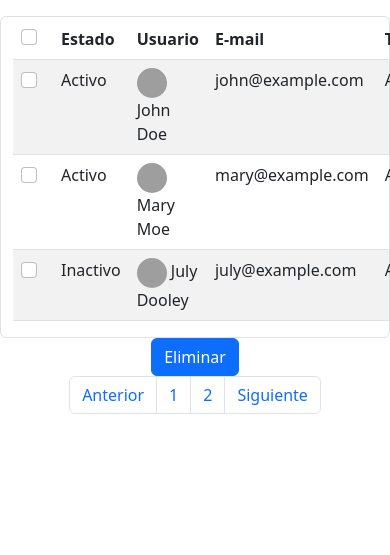
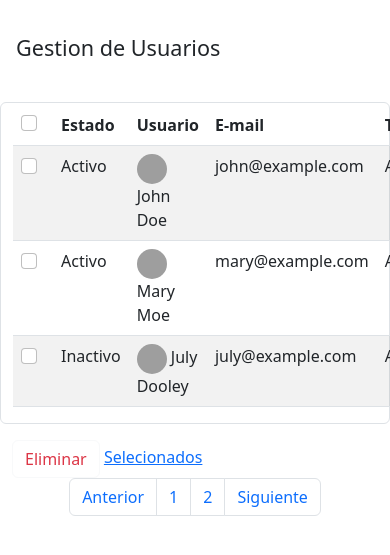
Before and after one commit to ezemartlopez/CrudDjango, a Django app: template crud/templates/ejemplo.html in a window 390 px wide; the page is wider, and only the part inside the window is pictured. Shown: the top 555 px of that part. Run offline with Django 4.2, Linux system fonts and the light colour scheme; the template is opened without the code that fills it, so the values that code supplies are empty; grey boxes are pictures that could not be loaded.

Commit message:
pequenos cambios que le agrego para modificar el crud todavia falta mejorar un poco.

```diff
--- a/crud/templates/ejemplo.html
+++ b/crud/templates/ejemplo.html
@@ -8,7 +8,9 @@
   <script src="https://cdn.jsdelivr.net/npm/bootstrap@5.2.3/dist/js/bootstrap.bundle.min.js"></script>
 </head>
 <body>
-
+<div class="container mt-3 p-3">
+	<h2><small>Gestion de Usuarios</small></h2>
+</div>
 <div class="container mt-3 border rounded-2">
   <table class="table table-striped">
     <thead>
@@ -69,13 +71,13 @@
   </table>
 </div>
 
- <div class="row">
-    <div class="col-sm-4 text-white">
-    	<div class="d-flex justify-content-center">
-	    	<button type="button" class="btn btn-primary">Eliminar</button>
-        </div>
+<div class="container mt-3">
+<div class="row">
+    <div class="col-sm-5 text-white">
+    	<button type="button" class="btn btn-outline-light text-danger">Eliminar</button>
+      <a href="">Selecionados</a>
     </div>
-    <div class="col-sm-8 text-white">
+    <div class="col-sm-7 text-white">
     	<ul class="pagination justify-content-center">
           <li class="page-item"><a class="page-link" href="javascript:void(0);">Anterior</a></li>
           <li class="page-item"><a class="page-link" href="javascript:void(0);">1</a></li>
@@ -84,8 +86,6 @@
         </ul>
     </div>
   </div>
-<div class="container mt-3">
-
 
 </div>
 
```
